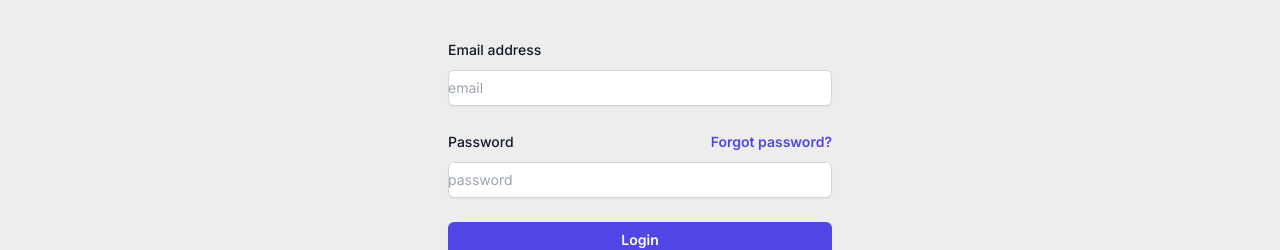
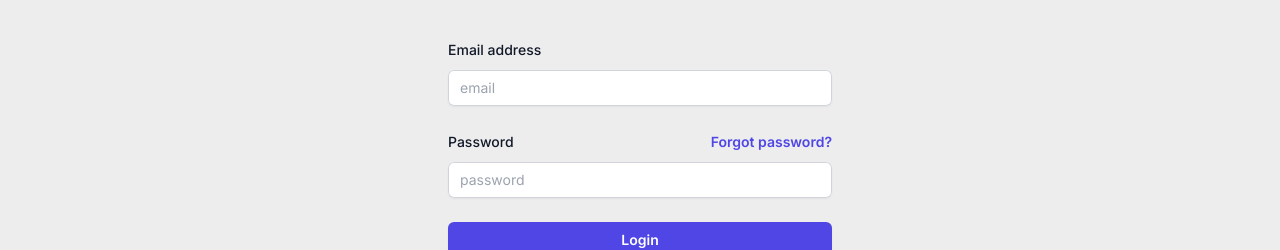
Before and after one commit to matthexx/laststem-app, a Next.js app: page /login in a window 1280 px wide. Shown: the part 294-544 px from the top of the page. Built offline with nearby package versions, Linux system fonts and the light colour scheme.

Commit message:
added padding to the login page form

```diff
--- a/src/app/login/page.js
+++ b/src/app/login/page.js
@@ -69,7 +69,7 @@
                         onChange={(e)=>setUser({
                             ...user, email: e.target.value
                         })}
-                        className="block w-full rounded-md border-0 py-1.5 text-gray-900 shadow-sm ring-1 ring-inset ring-gray-300 placeholder:text-gray-400 focus:ring-2 focus:ring-inset focus:ring-indigo-600 sm:text-sm sm:leading-6"
+                        className="block w-full px-3 rounded-md border-0 py-1.5 text-gray-900 shadow-sm ring-1 ring-inset ring-gray-300 placeholder:text-gray-400 focus:ring-2 focus:ring-inset focus:ring-indigo-600 sm:text-sm sm:leading-6"
                     />
                     </div>
                 </div>
@@ -96,7 +96,7 @@
                         onChange={(e)=>setUser({
                             ...user, password: e.target.value
                         })}
-                        className="block w-full rounded-md border-0 py-1.5 text-gray-900 shadow-sm ring-1 ring-inset ring-gray-300 placeholder:text-gray-400 focus:ring-2 focus:ring-inset focus:ring-indigo-600 sm:text-sm sm:leading-6"
+                        className="block w-full px-3 rounded-md border-0 py-1.5 text-gray-900 shadow-sm ring-1 ring-inset ring-gray-300 placeholder:text-gray-400 focus:ring-2 focus:ring-inset focus:ring-indigo-600 sm:text-sm sm:leading-6"
                     />
                     </div>
                 </div>
```
